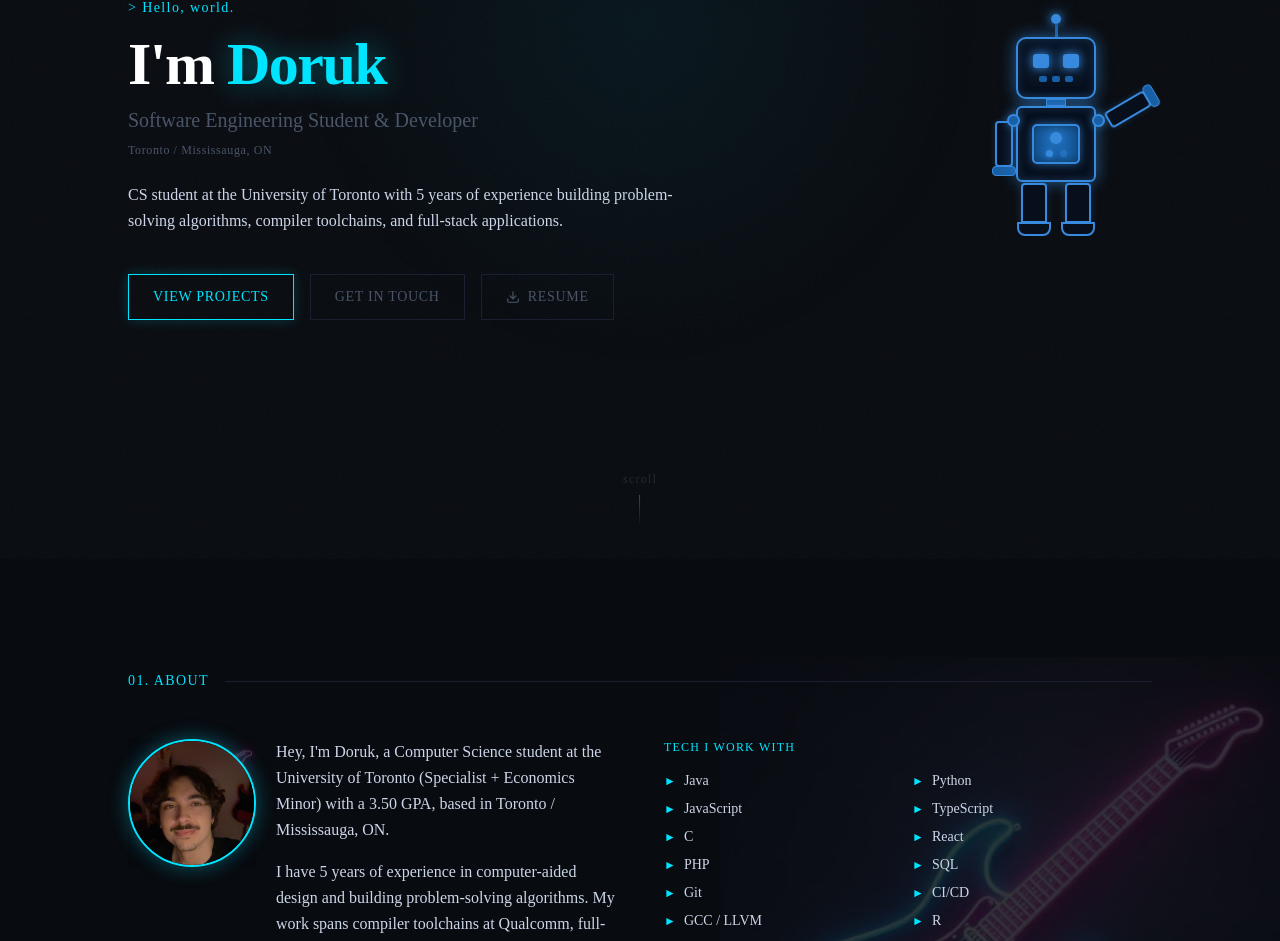
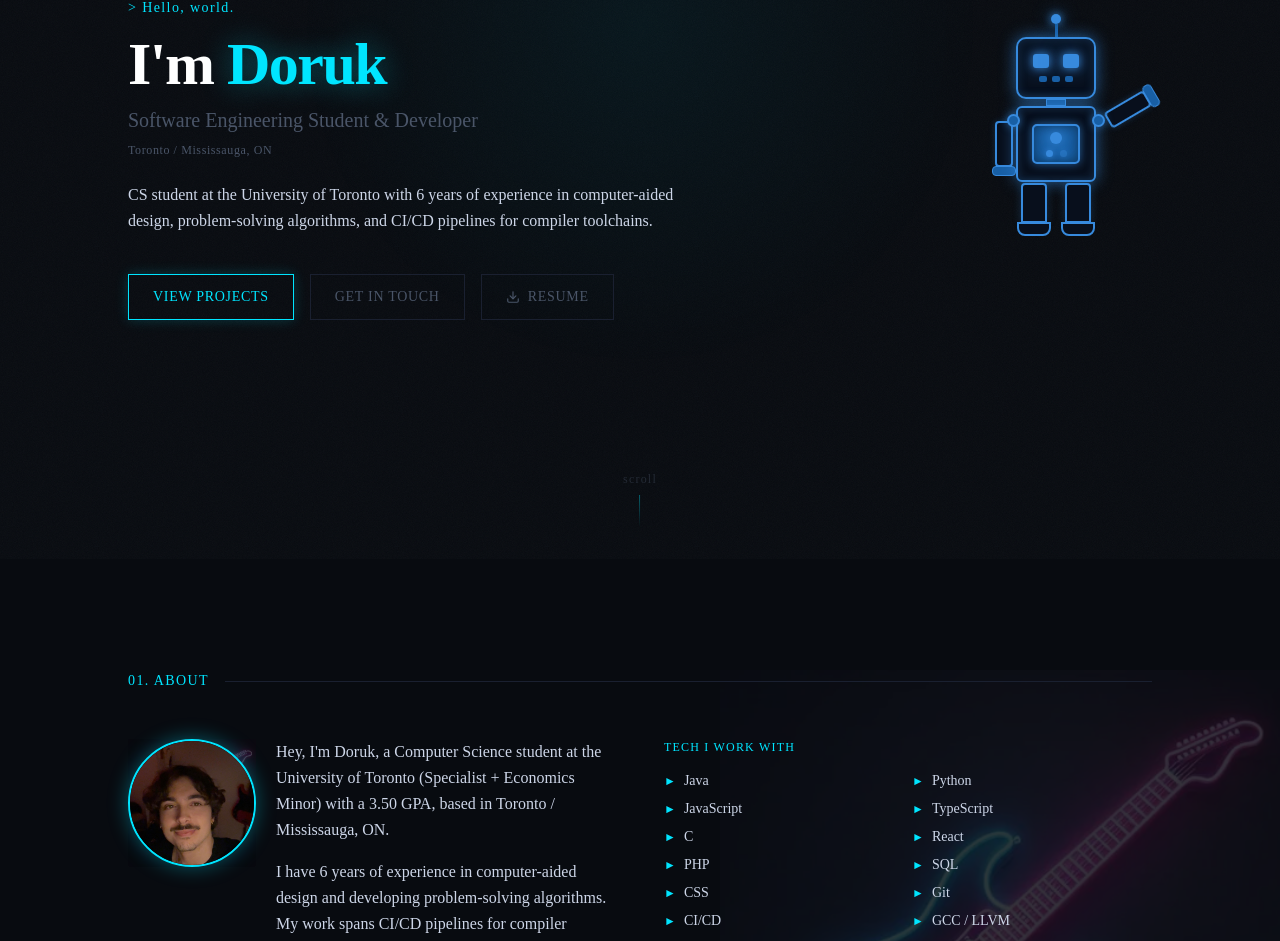
Before and after one commit to dorukkarademirler/portfolio, a Next.js app: page / in a window 1280 px wide. Shown: the part 241-1182 px from the top of the page. Built offline with nearby package versions, Linux system fonts and the light colour scheme.

Commit message:
updated resume

```diff
--- a/src/components/About.tsx
+++ b/src/components/About.tsx
@@ -69,10 +69,11 @@ export default function About() {
                   in {meta.location}.
                 </p>
                 <p>
-                  I have 5 years of experience in computer-aided design and
-                  building problem-solving algorithms. My work spans compiler
-                  toolchains at Qualcomm, full-stack web development, and
-                  data-driven research in economics and machine learning.
+                  I have 6 years of experience in computer-aided design and
+                  developing problem-solving algorithms. My work spans CI/CD
+                  pipelines for compiler toolchains at Qualcomm, full-stack web
+                  development, and using technical expertise to analyze and
+                  interpret economic data.
                 </p>
                 <p>
                   I care about getting things right. I pay close attention to
--- a/src/components/Hero.tsx
+++ b/src/components/Hero.tsx
@@ -64,7 +64,7 @@ export default function Hero() {
                 Get in Touch
               </a>
               <a
-                href="/resume.pdf"
+                href="/files/Resume.pdf"
                 download="Doruk_Karademirler_Resume.pdf"
                 className="px-6 py-3 font-mono text-sm tracking-wider uppercase border border-[var(--color-border)] text-[var(--color-muted)] hover:border-[var(--color-accent)] hover:text-[var(--color-accent)] transition-all duration-200 flex items-center gap-2"
               >
--- a/src/data/portfolio.ts
+++ b/src/data/portfolio.ts
@@ -2,7 +2,7 @@ export const meta = {
   name: "Doruk Karademirler",
   title: "Software Engineering Student & Developer",
   tagline:
-    "CS student at the University of Toronto with 5 years of experience building problem-solving algorithms, compiler toolchains, and full-stack applications.",
+    "CS student at the University of Toronto with 6 years of experience in computer-aided design, problem-solving algorithms, and CI/CD pipelines for compiler toolchains.",
   email: "doruk.karademirler@mail.utoronto.ca",
   phone: "647-271-1591",
   github: "https://github.com/dorukkarademirler",
@@ -14,7 +14,7 @@ export const meta = {
 export const skills = [
   "Java", "Python", "JavaScript", "TypeScript",
   "C", "React", "PHP", "SQL",
-  "Git", "CI/CD", "GCC / LLVM", "R",
+  "CSS", "Git", "CI/CD", "GCC / LLVM", "R",
 ];
 
 export const education = [
```
Also changed, not shown: 2 other files (tests, documents, lock files or other folders).
